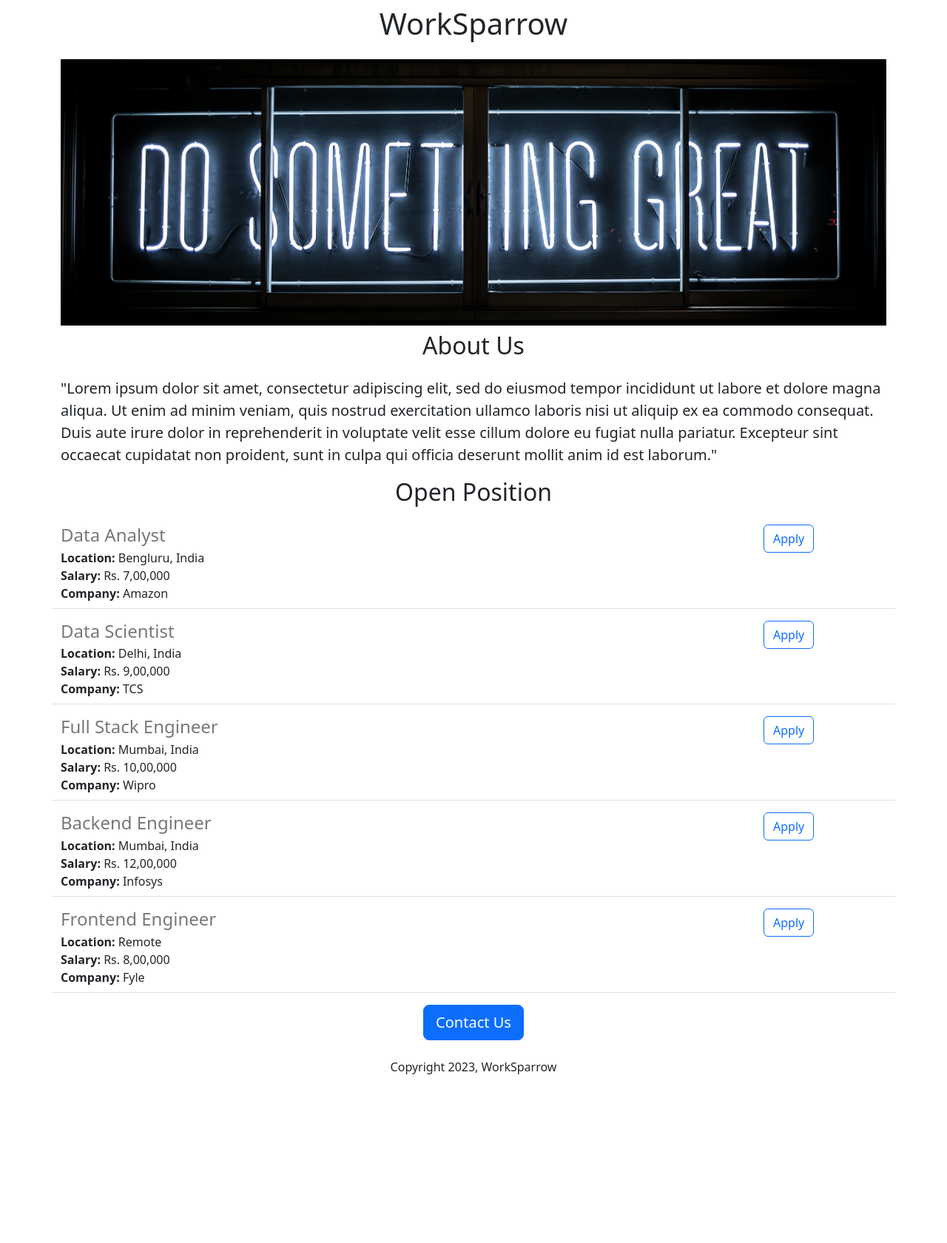
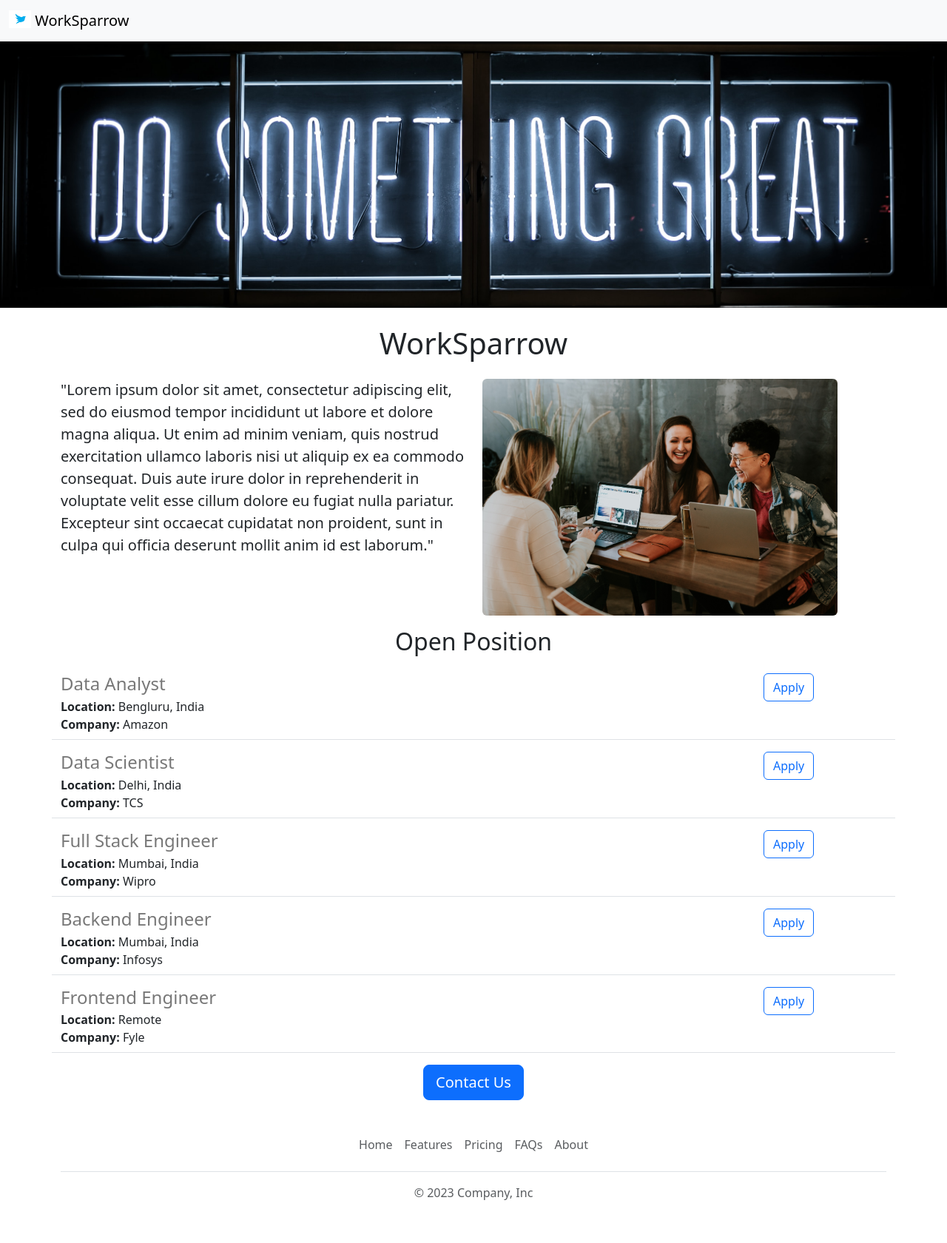
Before and after one commit to akashkawale2/WorkSparrow, a Flask app: page / in a window 1280 px wide. Shown: the whole page at 74% size. Before the commit the page ends 1452 px from the top, so only its background shows below. Run offline with Flask 2, Linux system fonts and the light colour scheme.

Commit message:
functional and aesthetic improvement

```diff
--- /dev/null
+++ b/templates/footer.html
@@ -0,0 +1,12 @@
+<div class="container">
+  <footer class="py-3 my-4">
+    <ul class="nav justify-content-center border-bottom pb-3 mb-3">
+      <li class="nav-item"><a href="#" class="nav-link px-2 text-body-secondary">Home</a></li>
+      <li class="nav-item"><a href="#" class="nav-link px-2 text-body-secondary">Features</a></li>
+      <li class="nav-item"><a href="#" class="nav-link px-2 text-body-secondary">Pricing</a></li>
+      <li class="nav-item"><a href="#" class="nav-link px-2 text-body-secondary">FAQs</a></li>
+      <li class="nav-item"><a href="#" class="nav-link px-2 text-body-secondary">About</a></li>
+    </ul>
+    <p class="text-center text-body-secondary">&copy; 2023 Company, Inc</p>
+  </footer>
+</div>
--- a/templates/home.html
+++ b/templates/home.html
@@ -10,16 +10,24 @@
       height: 360px;
       width: 100%;
       object-fit: cover;
+      margin-bottom: 16px;
     }
   </style>
   </head>
   <body>
+    {% include 'navbar.html' %}
+    <img class="img-fluid" id="banner"
+       src="https://wakesparrow.aakash2.repl.co/static/banner.jpg">
     <div class="container">
     <h1 class="text-center mt-2 mb-4">WorkSparrow</h1>
-    <img class="img-fluid" id="banner"
-       src="https://wakesparrow.aakash2.repl.co/static/banner.jpg">
-    <h2 class="text-center mt-2 mb-4">About Us</h2>
+    <div class="row" style="margin-bottom: 16px">
+      <div class="col-md-6">
     <p class="lead">"Lorem ipsum dolor sit amet, consectetur adipiscing elit, sed do eiusmod tempor incididunt ut labore et dolore magna aliqua. Ut enim ad minim veniam, quis nostrud exercitation ullamco laboris nisi ut aliquip ex ea commodo consequat. Duis aute irure dolor in reprehenderit in voluptate velit esse cillum dolore eu fugiat nulla pariatur. Excepteur sint occaecat cupidatat non proident, sunt in culpa qui officia deserunt mollit anim id est laborum."</p>
+      </div>
+      <div class="d-none d-md-block col-md-6">
+        <img src="static/working-people.jpg" style="height: 320px; border-radius: 6px;">
+      </div>
+    </div>
     <h2 class="text-center mt-2 mb-4">Open Position</h2>
     <div>
       {% for jobs in jobs%}
@@ -28,9 +36,8 @@
     </div>
       <div class="text-center">
         <button class="btn btn-primary btn-lg">Contact Us</button>
-        <p class="mt-4">Copyright 2023, WorkSparrow</p>
       </div>
-
     </div>
+    {% include 'footer.html' %}
   </body>
 </html>
--- a/templates/jobitem.html
+++ b/templates/jobitem.html
@@ -5,9 +5,11 @@
       <div>
         <b>Location: </b> {{jobs['location']}}
       </div>
+      {% if 'salary' in job %}
       <div>
         <b>Salary: </b> {{jobs['salary']}}
       </div>
+      {% endif %}
       <div>
         <b>Company: </b> {{jobs['company']}}
       </div>
--- /dev/null
+++ b/templates/navbar.html
@@ -0,0 +1,9 @@
+<nav class="navbar shadow-sm bg-body-tertiary fixed-top">
+  <div class="container-fluid">
+    <a class="navbar-brand" href="#">
+      <img src="static/logo.png" alt="Logo" width="30" height="24" class="d-inline-block align-text-top">
+      WorkSparrow
+    </a>
+  </div>
+</nav>
+<div style="height:56px"></div>
```
Also changed, not shown: static/logo.png (added), static/working-people.jpg (added).
